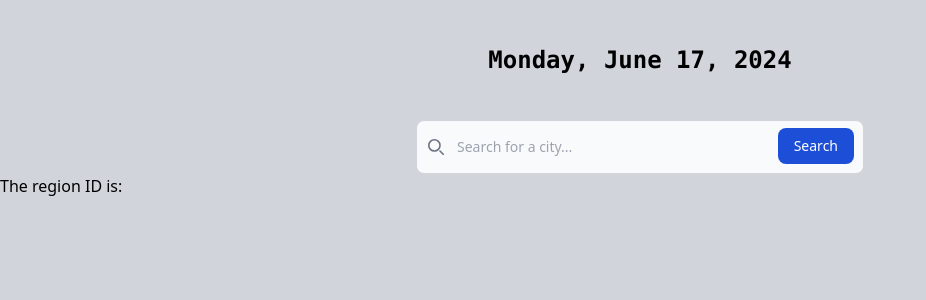
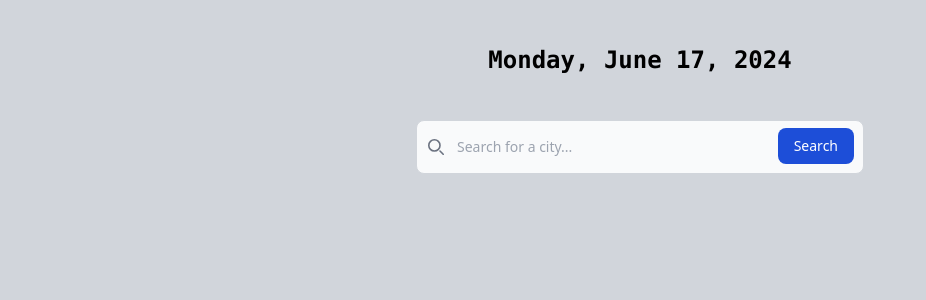
Before and after one commit to codedrian/weather-app, a Vue app: page / in a window 1280 px wide. Shown: the top 300 px of the page, without its empty margins (0-926 px from the left). Built offline with nearby package versions, Linux system fonts and the light colour scheme.

Commit message:
chore: Refactor App.vue to use WeatherCard component and emit place data

```diff
--- a/index.html
+++ b/index.html
@@ -2,7 +2,6 @@
 <html lang="en">
   <head>
     <meta charset="UTF-8" />
-    <link rel="icon" href="/favicon.ico" />
     <meta name="viewport" content="width=device-width, initial-scale=1.0" />
     <script src="https://cdn.tailwindcss.com"></script>
     <title>Vite App</title>
--- a/src/App.vue
+++ b/src/App.vue
@@ -1,13 +1,16 @@
 <script setup>
 import { ref } from 'vue'
 import SearchRegion from './assets/components/SearchRegion.vue'
-import DisplayForecast from './assets/components/DisplayForecast.vue'
-const regionId = ref();
-function displayForecast(id) {
-	regionId.value = id;
+import WeatherCard from './assets/components/WeatherCard.vue'
+const places = ref([]);
+function displayForecast(data) {
+	places.value.push(data);
 }
+
 </script>
 <template>
-	<SearchRegion @submit="displayForecast"/>
-	<DisplayForecast :regionId="regionId"/>
+	<SearchRegion @place-data="displayForecast"/>
+	<div v-for="place in places">
+		<WeatherCard :place="place" />
+	</div>
 </template>
--- a/src/assets/components/DisplayForecast.vue
+++ /dev/null
@@ -1,12 +0,0 @@
-<script setup>
-
-const props = defineProps({
-    regionId: {
-        type: Number,
-        required: true
-    }
-})
-</script>
-<template>
-    <p>The region ID is: {{ regionId }}</p>
-</template>
--- a/src/assets/components/SearchRegion.vue
+++ b/src/assets/components/SearchRegion.vue
@@ -14,17 +14,16 @@ function handleSearch() {
 			if (searchTerm.value.query != '') {
 				const response = await fetch(`http://api.weatherapi.com/v1/search.json?key=3a9fbba54bf048308a652424241306&q=${searchTerm.value.query}`)
 				const data = await response.json();
-				console.log(data)
 				searchTerm.value.response = data;
 			}
 	}, 500);
 }
-const places = ref([])
-/* const emit = defineEmits(['submit']) */
+
+const emit = defineEmits(['place-data'])
 async function searchForecast(id) {
 	const response = await fetch(`http://api.weatherapi.com/v1/forecast.json?key=3a9fbba54bf048308a652424241306&q=id:${id}&days=3&aqi=no&alerts=no`)
 	const data = await response.json();
-	console.log(data);
+	emit('place-data', data);
 	searchTerm.value.query = "";
 	searchTerm.value.response = null;
 }
```
